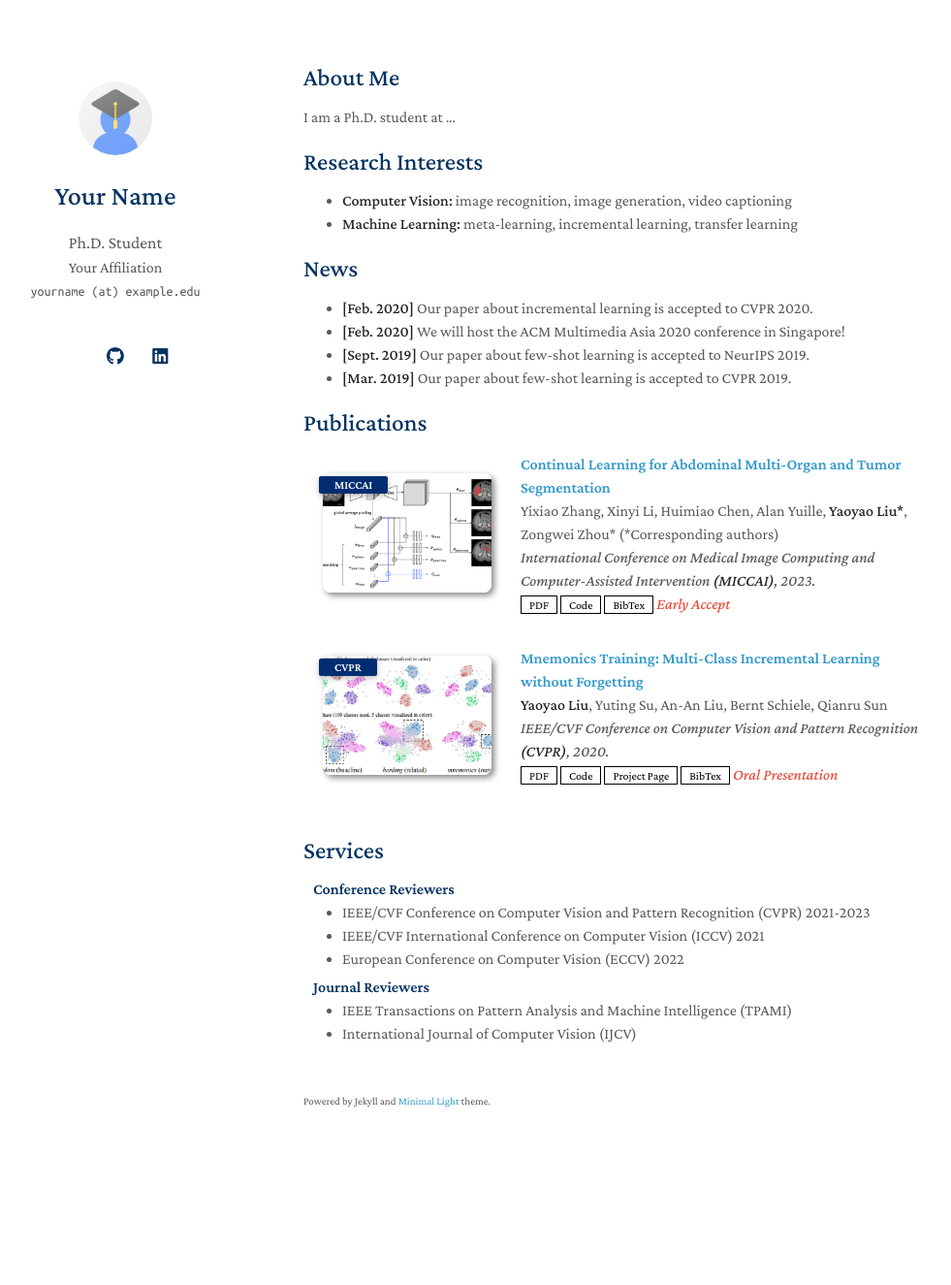
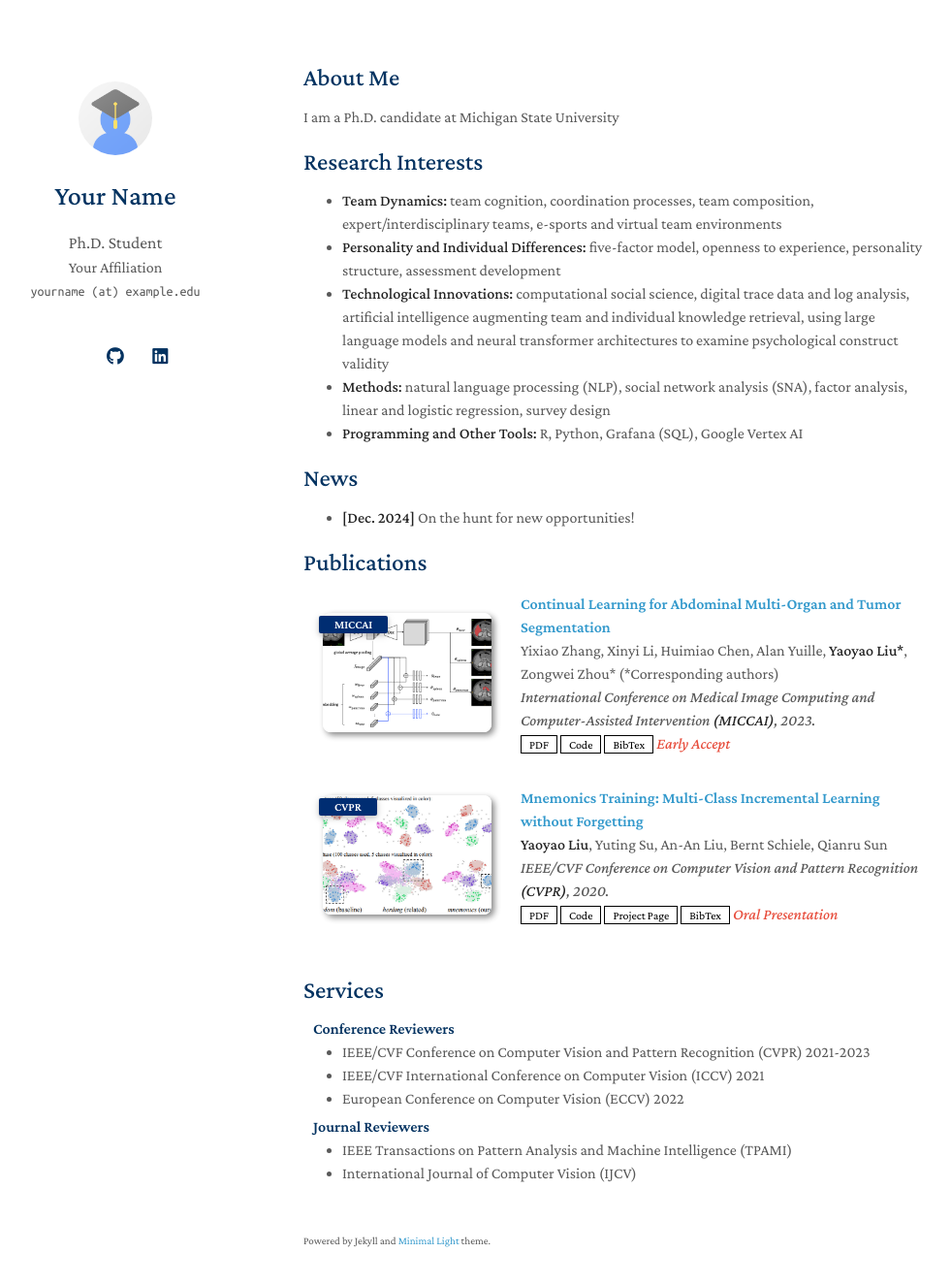
Before and after one commit to jpearman7/jpearman.github.io, a Jekyll site: the page built from index.md, in a window 1280 px wide and 1360 px high. Shown: the top 1325 px of the window at 97% size, without its empty margins (157-1138 px from the left). Built offline with Jekyll 4.4.1, drawn with Linux system fonts in a browser that asks for light colours; a style sheet for code colours, icons or effects is not loaded; our own code applies the rules of GitHub Pages for plain Markdown files.

Commit message:
Update index.md

```diff
--- a/index.md
+++ b/index.md
@@ -4,19 +4,19 @@ layout: homepage
 
 ## About Me
 
-I am a Ph.D. student at ...
+I am a Ph.D. candidate at Michigan State University
 
 ## Research Interests
 
-- **Computer Vision:** image recognition, image generation, video captioning
-- **Machine Learning:** meta-learning, incremental learning, transfer learning
+- **Team Dynamics:** team cognition, coordination processes, team composition, expert/interdisciplinary teams, e-sports and virtual team environments
+- **Personality and Individual Differences:** five-factor model, openness to experience, personality structure, assessment development
+- **Technological Innovations:** computational social science, digital trace data and log analysis, artificial intelligence augmenting team and individual knowledge retrieval, using large language models and neural transformer architectures to examine psychological construct validity
+- **Methods:** natural language processing (NLP), social network analysis (SNA), factor analysis, linear and logistic regression, survey design
+- **Programming and Other Tools:** R, Python, Grafana (SQL), Google Vertex AI
 
 ## News
 
-- **[Feb. 2020]** Our paper about incremental learning is accepted to CVPR 2020.
-- **[Feb. 2020]** We will host the ACM Multimedia Asia 2020 conference in Singapore!
-- **[Sept. 2019]** Our paper about few-shot learning is accepted to NeurIPS 2019.
-- **[Mar. 2019]** Our paper about few-shot learning is accepted to CVPR 2019.
+- **[Dec. 2024]** On the hunt for new opportunities!
 
 {% include_relative _includes/publications.md %}
 
```
